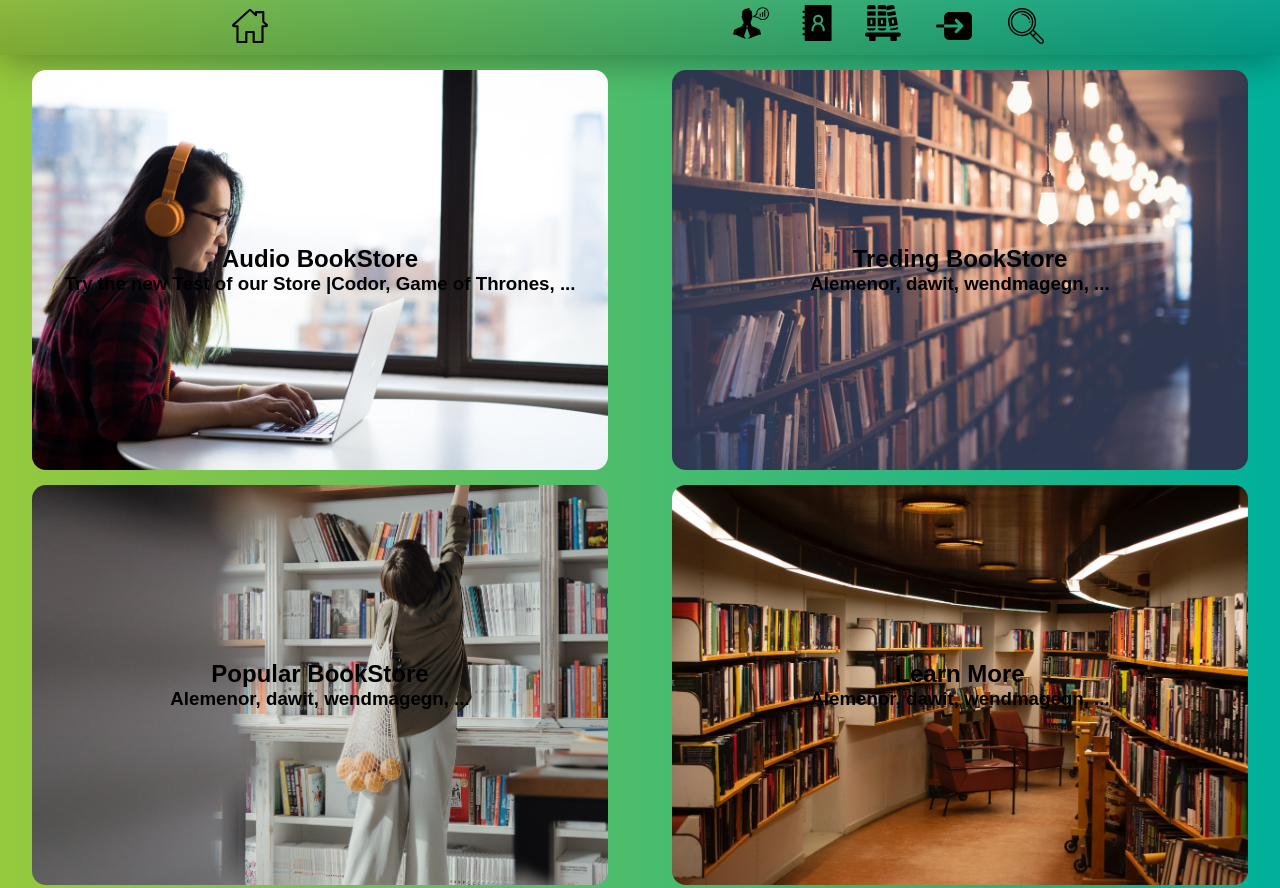
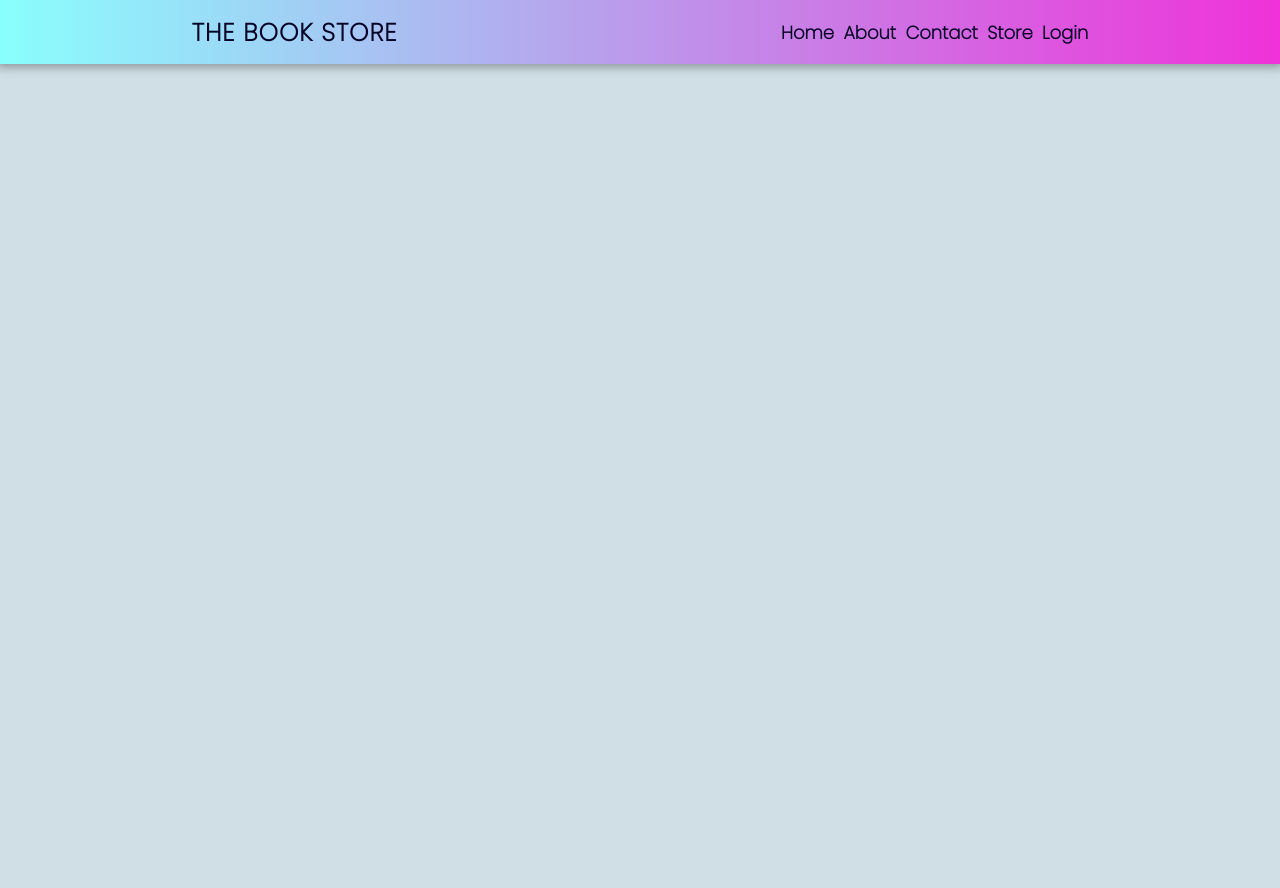
Before and after one commit to Nahom-Derese/BookStore-Website, a plain HTML site: page index.html in a window 1280 px wide. Shown: the top 888 px of the page. After the commit the page ends 800 px from the top, so only its background shows below. Drawn offline with Linux system fonts and the light colour scheme.

Commit message:
Nav Bar Refined

```diff
--- a/app.js
+++ b/app.js
@@ -0,0 +1,21 @@
+const burger = document.querySelector('.burger');
+const navLinks = document.querySelector('.nav-links');
+const allNavLinks = document.querySelectorAll('.nav-links li');
+
+burger.addEventListener("click", () => {
+    // navbar animation
+    navLinks.classList.toggle('nav-active');
+
+    // navlinks animation
+    allNavLinks.forEach((navLinkss, index) => {
+        console.log(navLinkss.style.animation);
+        if (navLinkss.style.animation) {
+            navLinkss.style.animation = '';
+        } else {
+            navLinkss.style.animation = `fadeIn 0.5s ease-in-out forwards ${index/7 + 0.3}s`;
+        }
+    });
+
+    // BurgerBtn Animation
+    burger.classList.toggle('toggle');
+});
--- a/index.html
+++ b/index.html
@@ -1,73 +1,43 @@
 <!DOCTYPE html>
 <html lang="en">
+
 <head>
   <meta charset="UTF-8" />
   <meta name="viewport" content="width=device-width, initial-scale=1.0" />
   <link rel="stylesheet" href="./style.css" />
-    <title>N-Blue BookStore | Home</title>
+  <link href="https://fonts.googleapis.com/css2?family=Poppins:wght@200&display=swap" rel="stylesheet" />
+  <title>The Book Store</title>
 </head>
 
 <body>
-    <nav class="nav">
-      <div class="nav-home">
-        <a href="index.html" class="link">
-          <img src="./Assets/Icons/iconmonstr-home-7.svg" alt="Home" />
-        </a>
+  <nav>
+    <div class="logo">
+      <h3>The Book Store</h3>
     </div>
-      <div class="nav-wrapper">
-        <div class="links-wrapper">
-          <a href="./about.html" class="link">
-            <img src="./Assets/Icons/businessman.svg" alt="About" />
-          </a>
-          <a href="./contact.html" class="link">
-            <img src="./Assets/Icons/contact.svg" alt="Contact Us" />
-          </a>
-          <a href="./Store.html" class="link">
-            <img src="./Assets/Icons/bookshelf.svg" alt="Book Store" />
-          </a>
-        </div>
-        <div class="buttons-wrapper">
-          <button class="login-btn">
-            <img src="./Assets/Icons/log-in.svg" alt="Login" />
-          </button>
-          <button class="search-btn">
-            <img src="./Assets/Icons/search.svg" alt="Login" />
-          </button>
-        </div>
+    <ul class="nav-links">
+      <li>
+        <a href="#">Home</a>
+      </li>
+      <li>
+        <a href="#">About</a>
+      </li>
+      <li>
+        <a href="#">Contact</a>
+      </li>
+      <li>
+        <a href="#">Store</a>
+      </li>
+      <li>
+        <a href="#">Login</a>
+      </li>
+    </ul>
+    <div class="burger">
+      <div class="line1"></div>
+      <div class="line2"></div>
+      <div class="line3"></div>
     </div>
   </nav>
+  <script src="./app.js"></script>
+</body>
 
-    <div class="main-container">
-      <div class="main-wrapper">
-        <div class="images">
-          <div class="img-item-1">
-            <h2>Audio BookStore</h2>
-            <h3 class="subtitle">
-              Try the new Test of our Store |Codor, Game of Thrones, ...
-            </h3>
-          </div>
-          <div class="img-item-2">
-            <h2>Treding BookStore</h2>
-            <h3 class="subtitle">Alemenor, dawit, wendmagegn, ...</h3>
-          </div>
-          <div class="img-item-3">
-            <h2>Popular BookStore</h2>
-            <h3 class="subtitle">Alemenor, dawit, wendmagegn, ...</h3>
-          </div>
-          <div class="img-item-4">
-            <h2>Learn More</h2>
-            <h3 class="subtitle">Alemenor, dawit, wendmagegn, ...</h3>
-          </div>
-          <div class="img-item-5">
-            <h2>Explore</h2>
-            <h3 class="subtitle">Alemenor, dawit, wendmagegn, ...</h3>
-          </div>
-        </div>
-      </div>
-    </div>
-
-    <footer class="footer-wrapper"></footer>
-
-    <script src="./app.js" />
-  </body>
 </html>
--- a/style.css
+++ b/style.css
@@ -1,135 +1,135 @@
 * {
-  border: 0;
-  margin: 0;
   padding: 0;
   box-sizing: border-box;
-  font-family: Arial, Helvetica, sans-serif;
+  margin: 0;
+  font-family: "Poppins", sans-serif;
 }
-
 body {
-  background: #00b09b;
-  /* fallback for old browsers */
-  background: -webkit-linear-gradient(to right, #96c93d, #00b09b);
-  /* Chrome 10-25, Safari 5.1-6 */
-  background: linear-gradient(to right, #96c93d, #00b09b);
-  /* W3C, IE 10+/ Edge, Firefox 16+, Chrome 26+, Opera 12+, Safari 7+ */
+  background-color: rgb(208, 223, 230);
 }
 
 nav {
   display: flex;
   justify-content: space-around;
-  background-image: linear-gradient(rgba(85, 85, 85, 0.13),
-      rgba(0, 0, 0, 0.16));
-  background-blend-mode: soft-light;
-  box-shadow: 0px 9px 34px rgba(0, 0, 0, 0.3);
+  align-items: center;
+  background: #ef32d9; /* fallback for old browsers */
+  background: -webkit-linear-gradient(
+    to right,
+    #89fffd,
+    #ef32d9
+  ); /* Chrome 10-25, Safari 5.1-6 */
+  background: linear-gradient(to right, #89fffd, #ef32d9);
+  min-height: 8vh;
+  -webkit-box-shadow: 0px 0px 10px 3px rgba(0, 0, 0, 0.34);
+  box-shadow: 0px 0px 10px 3px rgba(0, 0, 0, 0.35);
+  z-index: 100;
 }
 
-.nav-home {
-  display: flex;
-  align-items: center;
-  border-radius: 6px;
+.logo {
+  color: rgb(6, 3, 37);
+  text-transform: uppercase;
+  letter-spacing: 1px;
+  font-size: 21px;
 }
 
-.nav-home a,
-.nav-wrapper a,
-.nav-wrapper button {
-  background: none;
-  transition: all 300ms ease 90ms;
+.nav-links {
+  display: flex;
+  justify-content: space-between;
+  align-items: center;
+  width: 24vw;
 }
 
-.nav-home a:hover,
-.nav-wrapper a:hover,
-.nav-wrapper button:hover {
-  background-color: rgba(225, 253, 124, 0.4);
-  border-radius: 6px;
-  background-blend-mode: multiply;
+.nav-links li {
+  list-style: none;
 }
 
-.nav-wrapper,
-.links-wrapper,
-.buttons-wrapper {
-  margin: 1px;
-  display: flex;
-  flex-wrap: wrap;
-  border-radius: 6px;
+.nav-links a {
+  text-decoration: none;
+  color: rgb(6, 3, 37);
+  font-weight: bold;
+  font-size: 18px;
 }
 
-.nav-wrapper img,
-nav img {
-  margin: 1px;
-  padding: 2px;
-  width: 5vw;
-  height: 5vh;
+.burger {
+  display: none;
 }
 
-.nav-wrapper button {
-  background: none;
-  border: none;
-  padding: 2px;
-  margin: 1px;
+.burger div {
+  width: 20px;
+  height: 3px;
+  background-color: rgb(7, 5, 75);
+  margin: 5px;
+  transition: all 300ms ease-in 10ms;
 }
 
-/* .buttons-wrapper {
-  margin-left: 50px;
-} */
-
-.images {
-  display: flex;
-  flex-wrap: wrap;
-  justify-content: space-around;
+@media screen and (max-width: 1260px) {
+  .nav-links {
+    width: 40vw;
+  }
 }
 
-.images div {
-  display: flex;
-  flex-wrap: wrap;
-  flex-direction: column;
-  justify-content: center;
-  align-items: center;
-  width: 45%;
-  height: 50vh;
-  border-radius: 14px;
+@media screen and (max-width: 768px) {
+  body {
+    overflow-x: hidden;
+  }
+
+  .burger {
+    display: block;
+  }
+
+  .burger:hover {
+    -webkit-box-shadow: 0px 0px 10px 3px rgba(0, 0, 0, 0.54);
+    box-shadow: 0px 0px 10px 3px rgba(0, 0, 0, 0.25);
+  }
+
+  .nav-links {
+    position: absolute;
+    right: 0px;
+    height: 92vh;
+    top: 8vh;
+    width: 40%;
+    transform: translateX(100%);
+    display: flex;
+    flex-direction: column;
+    align-items: center;
+    justify-content: space-around;
+    background: #ef32d9; /* fallback for old browsers */
+    background: -webkit-linear-gradient(
+      to bottom left,
+      #ef32d9,
+      #89fffd
+    ); /* Chrome 10-25, Safari 5.1-6 */
+    background: linear-gradient(to bottom left, #ef32d9, #89fffd);
+    -webkit-box-shadow: 0px 0px 10px 3px rgba(0, 0, 0, 0.54);
+    box-shadow: 0px 0px 10px 3px rgba(0, 0, 0, 0.25);
+    z-index: -100;
+    transition: all 300ms ease-in-out 50ms;
+  }
+
+  .nav-links li {
+    opacity: 0;
+  }
 }
 
-.img-item-1 {
-  background-image: url("./Assets/Images/pexels-christina-morillo-1181681.jpg");
-  background-position: center;
-  background-size: cover;
-  background-blend-mode: soft-light;
-  margin: 5px 5px 10px 5px;
+.nav-active {
+  transform: translateX(0%);
 }
 
-.img-item-2 {
-  background-image: url("./Assets/Images/pexels-janko-ferlic-590493.jpg");
-  background-position: center;
-  background-size: cover;
-  background-blend-mode: soft-light;
-  margin: 5px 5px 10px 5px;
+@keyframes fadeIn {
+  from {
+    opacity: 0;
+  }
+  to {
+    opacity: 100;
+  }
 }
 
-.img-item-3 {
-  background-image: url("./Assets/Images/pexels-cottonbro-4855427.jpg");
-  background-position: center;
-  background-size: cover;
-  background-blend-mode: soft-light;
-  margin: 5px 5px 10px 5px;
+.toggle .line1 {
+  transform: rotate(-45deg) translate(-5px, 6px);
 }
-
-.img-item-4 {
-  background-image: url("./Assets/Images/pexels-rafael-cosquiere-2041540.jpg");
-  background-position: center;
-  background-size: cover;
-  background-blend-mode: soft-light;
-  margin: 5px 5px 10px 5px;
+.toggle .line2 {
+  opacity: 0;
 }
-
-.img-item-5 {
-  background-image: url("./Assets/Images/pexels-polona-mitar-1837726.jpg");
-  background-position: center;
-  background-size: cover;
-  background-blend-mode: soft-light;
-  margin: 5px 5px 10px 5px;
+.toggle .line3 {
+  transform: rotate(45deg) translate(-5px, -6px);
 }
-
-.main-wrapper {
-  margin: 10px auto;
-}
```
Lines whose indentation alone changed are shown as unchanged.
